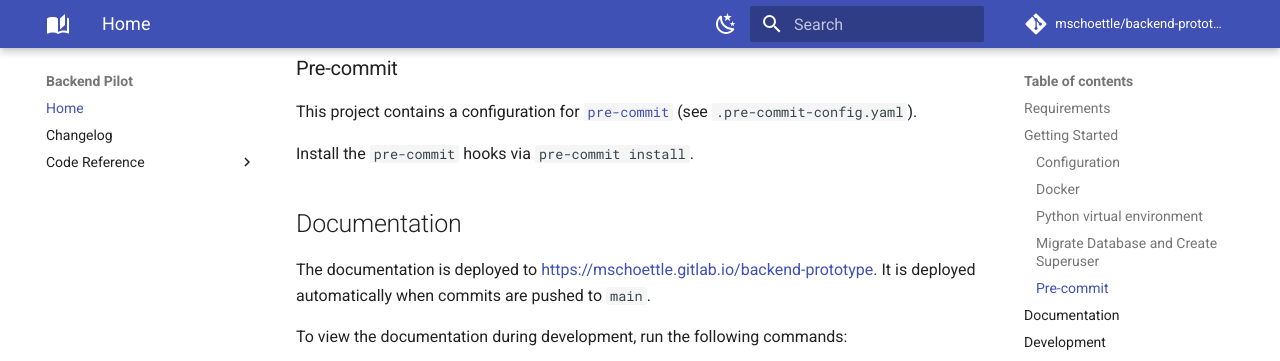
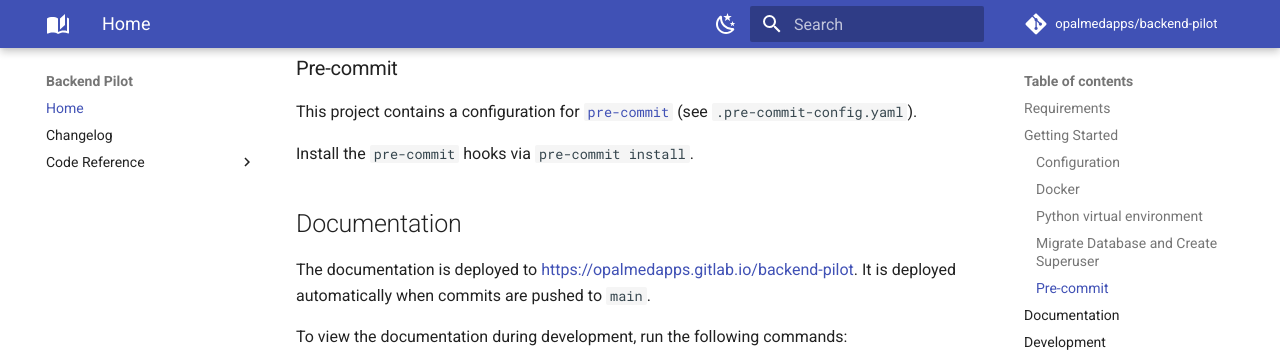
Before and after one commit to opalmedapps/opal-admin, an MkDocs documentation site: the page built from docs/index.md, in a window 1280 px wide and 900 px high, scrolled down 1881 px. Shown: the top 361 px of the window. Built offline with MkDocs 1.6.1 and Material for MkDocs 9.7.7, drawn with Linux system fonts in a browser that asks for light colours; comment, search, counter and statistics services are not loaded.

Commit message:
docs: Update references to repo to new location

```diff
--- a/README.md
+++ b/README.md
@@ -1,6 +1,6 @@
 # Opal Backend Pilot
 
-[![pipeline status](https://gitlab.com/mschoettle/backend-prototype/badges/main/pipeline.svg)](https://gitlab.com/mschoettle/backend-prototype/-/commits/main) [![coverage report](https://gitlab.com/mschoettle/backend-prototype/badges/main/coverage.svg)](https://gitlab.com/mschoettle/backend-prototype/-/commits/main)
+[![pipeline status](https://gitlab.com/opalmedapps/backend-pilot/badges/main/pipeline.svg)](https://gitlab.com/opalmedapps/backend-pilot/-/commits/main) [![coverage report](https://gitlab.com/opalmedapps/backend-pilot/badges/main/coverage.svg)](https://gitlab.com/opalmedapps/backend-pilot/-/commits/main)
 
 ## Requirements
 
@@ -78,7 +78,7 @@ Install the `pre-commit` hooks via `pre-commit install`.
 
 ## Documentation
 
-The documentation is deployed to [https://mschoettle.gitlab.io/backend-prototype](https://mschoettle.gitlab.io/backend-prototype). It is deployed automatically when commits are pushed to `main`.
+The documentation is deployed to [https://opalmedapps.gitlab.io/backend-pilot](https://opalmedapps.gitlab.io/backend-pilot). It is deployed automatically when commits are pushed to `main`.
 
 To view the documentation during development, run the following commands:
 
--- a/mkdocs.yml
+++ b/mkdocs.yml
@@ -1,11 +1,11 @@
 # Project information
 site_name: Backend Pilot
-site_url: https://mschoettle.gitlab.io/backend-prototype
+site_url: https://opalmedapps.gitlab.io/backend-pilot
 site_author: Opal Health Informatics Group (O-HIG)
 
 # Repository
-repo_name: mschoettle/backend-prototype
-repo_url: https://gitlab.com/mschoettle/backend-prototype
+repo_name: opalmedapps/backend-pilot
+repo_url: https://gitlab.com/opalmedapps/backend-pilot
 
 # Copyright
 copyright: Copyright &copy; 2022 Opal Health Informatics Group (O-HIG)
```
